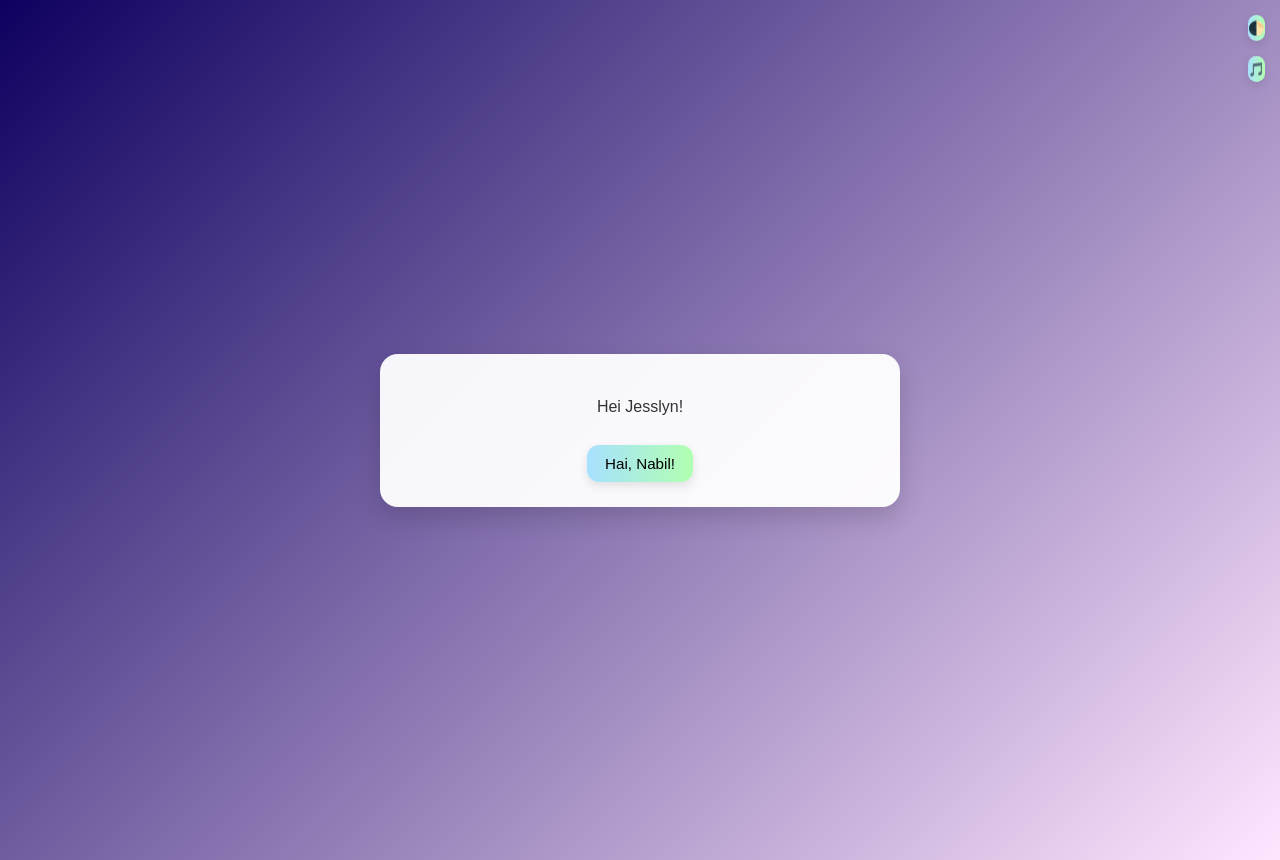
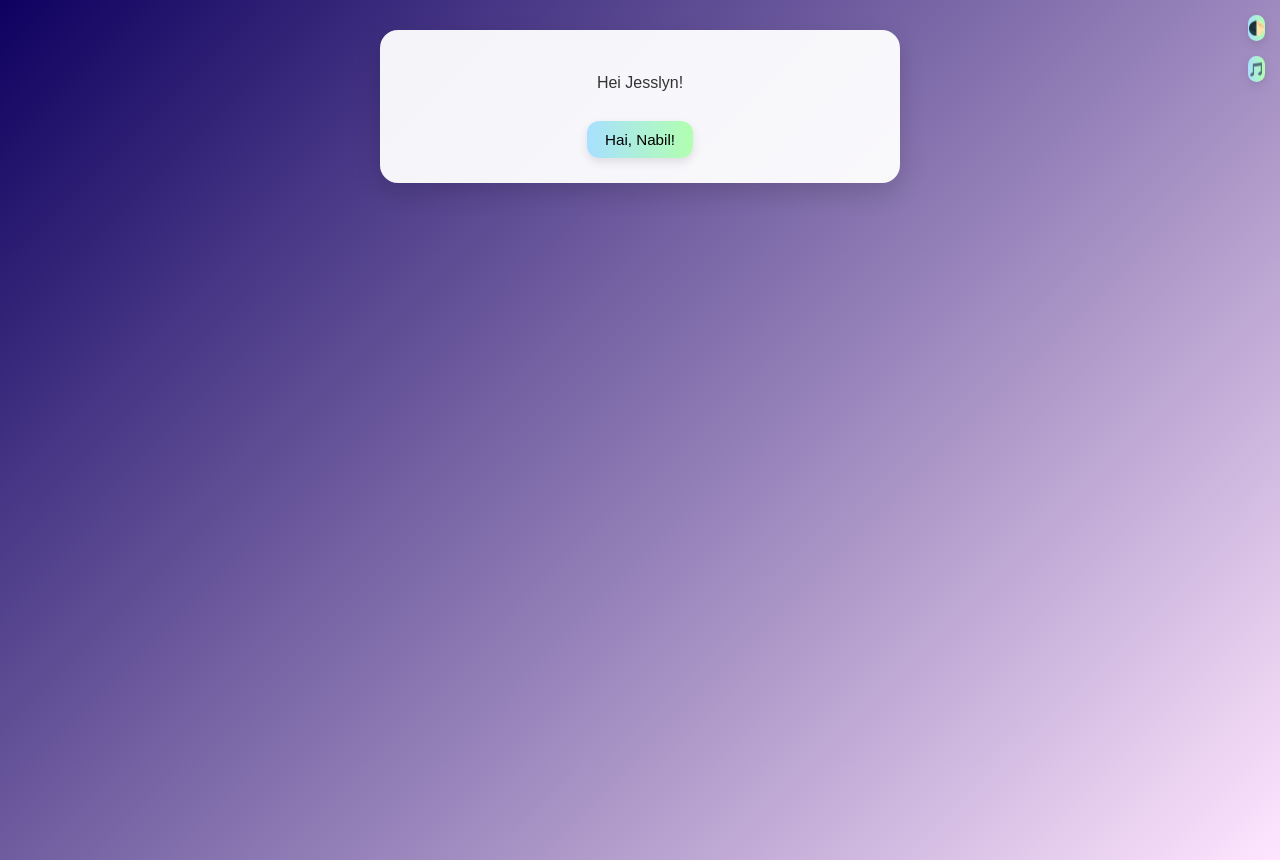
Before and after one commit to quisquiliana-nala/happy-birthday-jesslyn, a plain HTML site: page index.html in a window 1280 px wide. Drawn offline with Linux system fonts and the light colour scheme.

Commit message:
Update style.css

```diff
--- a/style.css
+++ b/style.css
@@ -1,15 +1,13 @@
 body {
   margin: 0;
-  min-height: 100vh;           /* biar fleksibel */
-  display: flex;
-  justify-content: center;
-  align-items: flex-start;     /* mulai dari atas */
+  min-height: 100vh;
   background: linear-gradient(135deg, #0e005f, #ffe6ff);
   font-family: "Poppins", sans-serif;
-  overflow-x: hidden;          /* cegah scroll ke samping */
-  overflow-y: auto;            /* biar bisa scroll ke bawah */
+  overflow-x: hidden;   /* cegah geser samping */
+  overflow-y: auto;     /* biar bisa scroll ke bawah */
   position: relative;
-  padding: 30px 10px;          /* kasih jarak biar nggak nempel ke atas */
+  padding: 30px 10px;   /* jarak atas & samping */
+  display: block;       /* ⛔ bukan flex, biar konten bisa panjang */
 }
 
 body.dark {
@@ -36,7 +34,7 @@ body.dark p, body.dark h1 {
   z-index: 10;
   position: relative;
   animation: fadeIn 1s ease;
-  margin: auto;                /* biar tetap ke tengah secara horizontal */
+  margin: 0 auto 40px auto;  /* tengah horizontal + ada jarak bawah */
 }
 
 .hidden { display: none; }
```
